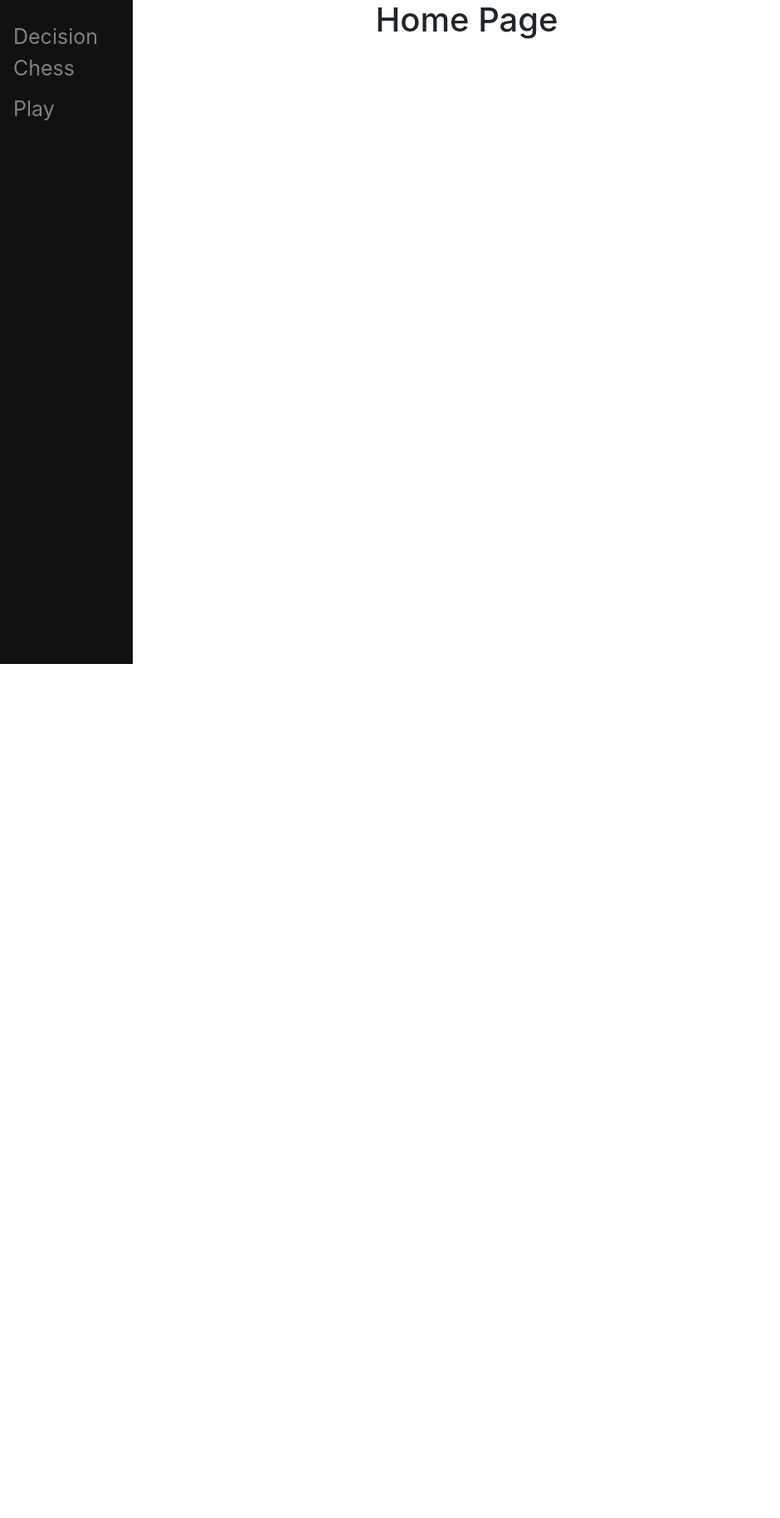
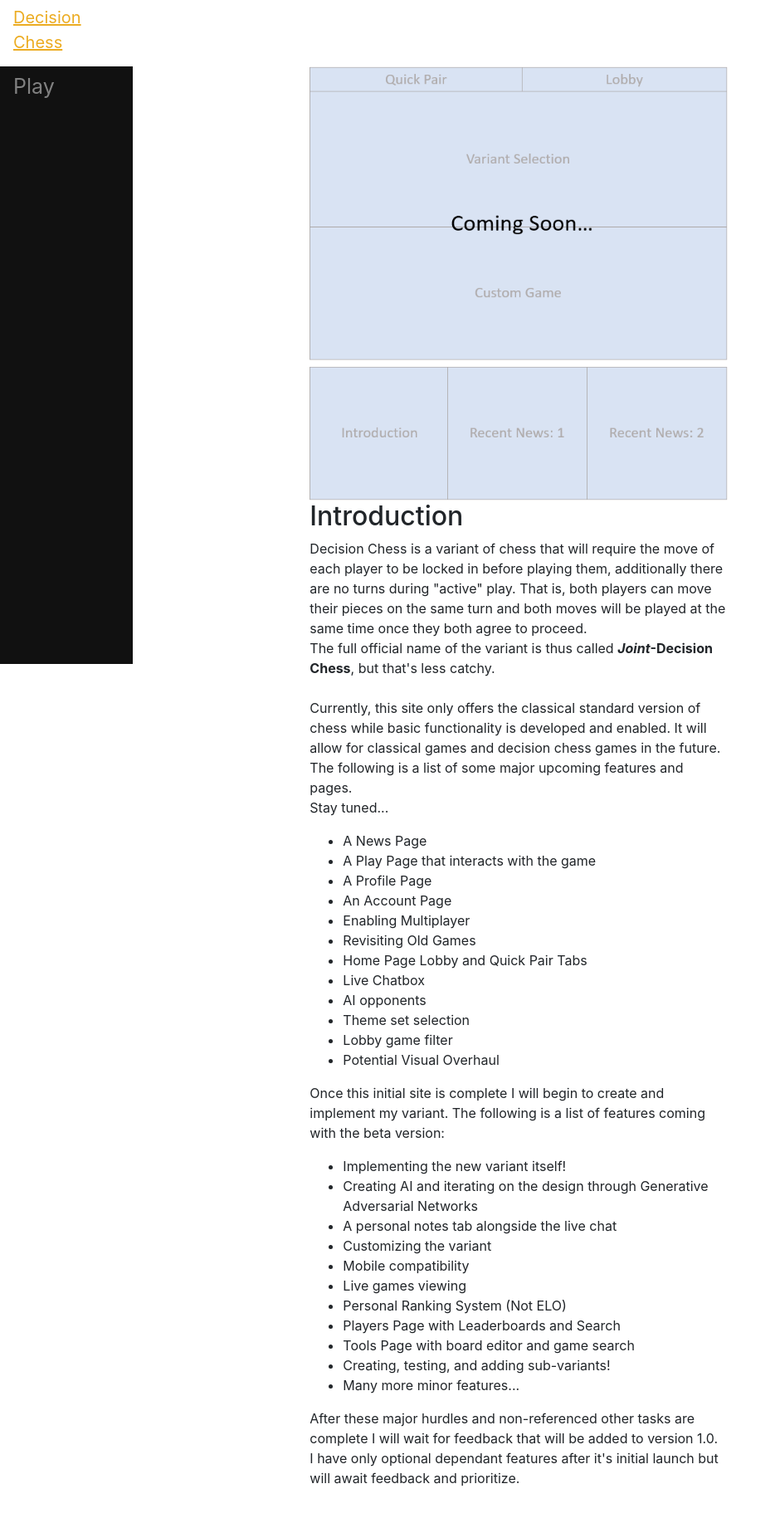
Before and after one commit to kjrelations/joint-decision-chess, a Django app: page / in a window 1280 px wide. Shown: the whole page at 83% size, without its empty margins (0-940 px from the left). Before the commit the page ends 800 px from the top, so only its background shows below. Run offline with Django 4.2, Linux system fonts and the light colour scheme; some libraries are stand-ins or nearby versions.

Commit message:
home page and introduction

```diff
--- a/decisionchess/main/templates/main/base.html
+++ b/decisionchess/main/templates/main/base.html
@@ -3,33 +3,59 @@
 <html>
 <head>
 	<style type="text/css">
+		.homeblock {
+			/* TODO Will need media control for width*/
+			width: 160px;
+			position: fixed;
+			z-index: 1;
+			top: 0;
+			left: 0;
+			background-color: white;
+		}
+
+		.homeblock a {
+			padding: 6px 8px 6px 16px;
+			text-decoration: none;
+			color: #1720a1;
+			font-size: 20px;
+			display: block;
+		}
+
+		.homeblock a:hover{
+			color: #ecac22;
+		}
+
 		.sidenav {
-			height:100%;
-			width:160px;
+			width: 160px;
 			position: fixed;
-			z-index:1;
-			top:0;
-			left:0;
-			background-color:#111;
+			z-index: 1;
+			bottom: 0;
+			left: 0;
+			background-color: #111;
+			/* Overflow shouldn't be an issue */
 			overflow-x: hidden;
-			padding-top: 20px;
 		}
 
 		.sidenav a {
-			padding:6px 8px 6px 16px;
+			padding: 6px 8px 6px 16px;
 			text-decoration: none;
-			font-size:25px;
+			font-size: 25px;
 			color: #818181;
-			display:block;
+			display: block;
 		}
 
 		.sidenav a:hover{
-			color:#f1f1f1;
+			color: #f1f1f1;
 		}
 
 		.main{
-			margin-left:160px;
-			padding: 0px 10px;
+			padding-top: 10vh;
+			padding-bottom: 20px;
+		}
+
+		.content{
+			padding-top: 1vh;
+			padding-bottom: 20px;
 		}
 
 	</style>
@@ -39,25 +65,22 @@
     <link rel="stylesheet" href="https://stackpath.bootstrapcdn.com/bootstrap/4.3.1/css/bootstrap.min.css" integrity="sha384-ggOyR0iXCbMQv3Xipma34MD+dH/1fQ784/j6cY/iJTQUOhcWr7x9JvoRxT2MZw1T" crossorigin="anonymous">
 
 	<title>{% block title %}Decision Chess{% endblock %}</title>
-	{% block style %} {% endblock %}
+	{% block style %}
+	{% endblock %}
 </head>
 
 <body>
+	<div class="homeblock">
+		<a href="/">Decision Chess</a>
+		{% block side_head_content %}
+		{% endblock %}
+	</div>
 	<div class="sidenav">
-		<a href="/">Decision Chess</a> <!-- emphasize later -->
 		<a href="/play">Play</a>
 	</div>
 
-    <div id="content", name="content", class="main">
-        <div class="row justify-content-center">
-			<!-- 3 columns for chat and notes -->
-			<!-- Consider if this col-6 should be present for all views -->
-			<div class="col-6">
-                    {% block content %}
-                    {% endblock %}
-            </div>
-			<!-- 3 columns for move list buttons and command center-->
-    </div>
+	{% block content %}
+	{% endblock %}
 
     <script src="https://code.jquery.com/jquery-3.3.1.slim.min.js" integrity="sha384-q8i/X+965DzO0rT7abK41JStQIAqVgRVzpbzo5smXKp4YfRvH+8abtTE1Pi6jizo" crossorigin="anonymous"></script>
     <script src="https://cdnjs.cloudflare.com/ajax/libs/popper.js/1.14.7/umd/popper.min.js" integrity="sha384-UO2eT0CpHqdSJQ6hJty5KVphtPhzWj9WO1clHTMGa3JDZwrnQq4sF86dIHNDz0W1" crossorigin="anonymous"></script>
--- a/decisionchess/main/templates/main/home.html
+++ b/decisionchess/main/templates/main/home.html
@@ -1,9 +1,102 @@
 {% extends 'main/base.html' %}
 
+{% load static %}
+
+{% block style %}
+<!-- Allow table of contents featuring introduction -->
+<style>
+    .homeblock {
+        height: 10%;
+    }
+
+    .sidenav {
+        height: 90%;
+    }
+
+    html {
+        scroll-behavior: smooth;
+      }
+</style>
+{% endblock %}
+
 {% block title %}
-Home
+Decision Chess
+{% endblock %}
+
+{% block side_head_content %}
+    <a href="#Introduction" style="font-size: 15px;">Introduction</a>
 {% endblock %}
 
 {% block content %}
-<h1>Home Page</h1>
+<div id="content", name="content", class="main">
+    <div class="row justify-content-center" style="max-width: 100%;"> <!-- max width necessary for no horizontal scrolling -->
+        <!-- Landing Section across 11 columns -->
+        <div class="col-3">
+        </div>
+        <!-- Join column: Quick Pair, Lobby, games in play section -->
+        <div class="col-5">
+            <img src="{% static 'main/images/coming-soon-landing.png' %}" alt="Join Section" style="max-width: 100%;">
+        </div>
+        <!-- Game creation, live stats -->
+        <div class="col-3">
+        </div>
+        <!-- Top live game, Recent News, donation section to be added here -->
+        <!-- Introduction Section across 11 columns -->
+        <!-- Empty -->
+        <div class="col-3">
+        </div>
+        <!-- Introduction -->
+        <div class="col-5">
+            <section id="Introduction">
+                <h2>Introduction</h2>
+                <p>
+                    Decision Chess is a variant of chess that will require the move of each player to be locked in before playing them,
+                    additionally there are no turns during "active" play. That is, both players can move their pieces on the same turn and both
+                    moves will be played at the same time once they both agree to proceed.
+                    <br>
+                    The full official name of the variant is thus called <strong><em>Joint</em>-Decision Chess</strong>, but that's less catchy.
+                    <br>
+                    <br>
+                    Currently, this site only offers the classical standard version of chess while basic functionality is developed and enabled.
+                    It will allow for classical games and decision chess games in the future. The following is a list of some major upcoming features and pages. <br>
+                    Stay tuned...
+                </p>
+                <ul>
+                    <li>A News Page</li>
+                    <li>A Play Page that interacts with the game</li>
+                    <li>A Profile Page</li>
+                    <li>An Account Page</li>
+                    <li>Enabling Multiplayer</li>
+                    <li>Revisiting Old Games</li>
+                    <li>Home Page Lobby and Quick Pair Tabs</li>
+                    <li>Live Chatbox</li>
+                    <li>AI opponents</li>
+                    <li>Theme set selection</li>
+                    <li>Lobby game filter</li>
+                    <li>Potential Visual Overhaul</li>
+                </ul>
+                <p>Once this initial site is complete I will begin to create and implement my variant. The following is a list of features coming with the beta version:</p>
+                <ul>
+                    <li>Implementing the new variant itself!</li>
+                    <li>Creating AI and iterating on the design through Generative Adversarial Networks</li>
+                    <li>A personal notes tab alongside the live chat</li>
+                    <li>Customizing the variant</li>
+                    <li>Mobile compatibility</li>
+                    <li>Live games viewing</li>
+                    <li>Personal Ranking System (Not ELO)</li>
+                    <li>Players Page with Leaderboards and Search</li>
+                    <li>Tools Page with board editor and game search</li>
+                    <li>Creating, testing, and adding sub-variants!</li>
+                    <li>Many more minor features...</li>
+                </ul>
+                <p>After these major hurdles and non-referenced other tasks are complete I will wait for feedback that will be added to version 1.0. <br>
+                   I have only optional dependant features after it's initial launch but will await feedback and prioritize.
+                </p>
+            </section>
+        </div>
+        <!-- Empty -->
+        <div class="col-3">
+        </div>
+    </div>
+</div>
 {% endblock %}
```
Also changed, not shown: decisionchess/main/templates/main/play.html (+18 -0 lines), decisionchess/static_collected_files/main/html/game.html (+5 -5 lines), decisionchess/main/static/main/images/coming-soon-landing.PNG (added), decisionchess/static_collected_files/main/images/coming-soon-landing.PNG (added).
